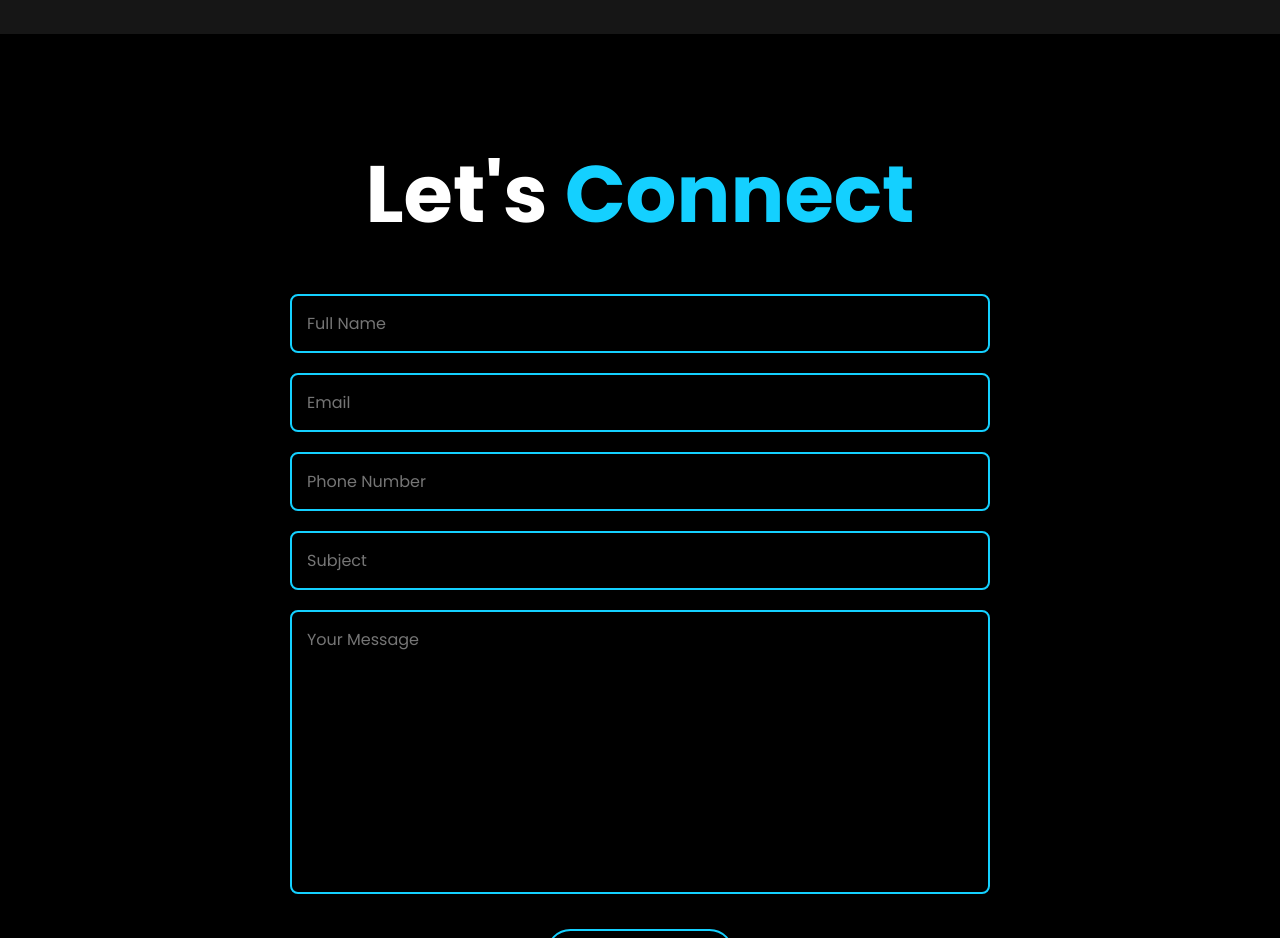
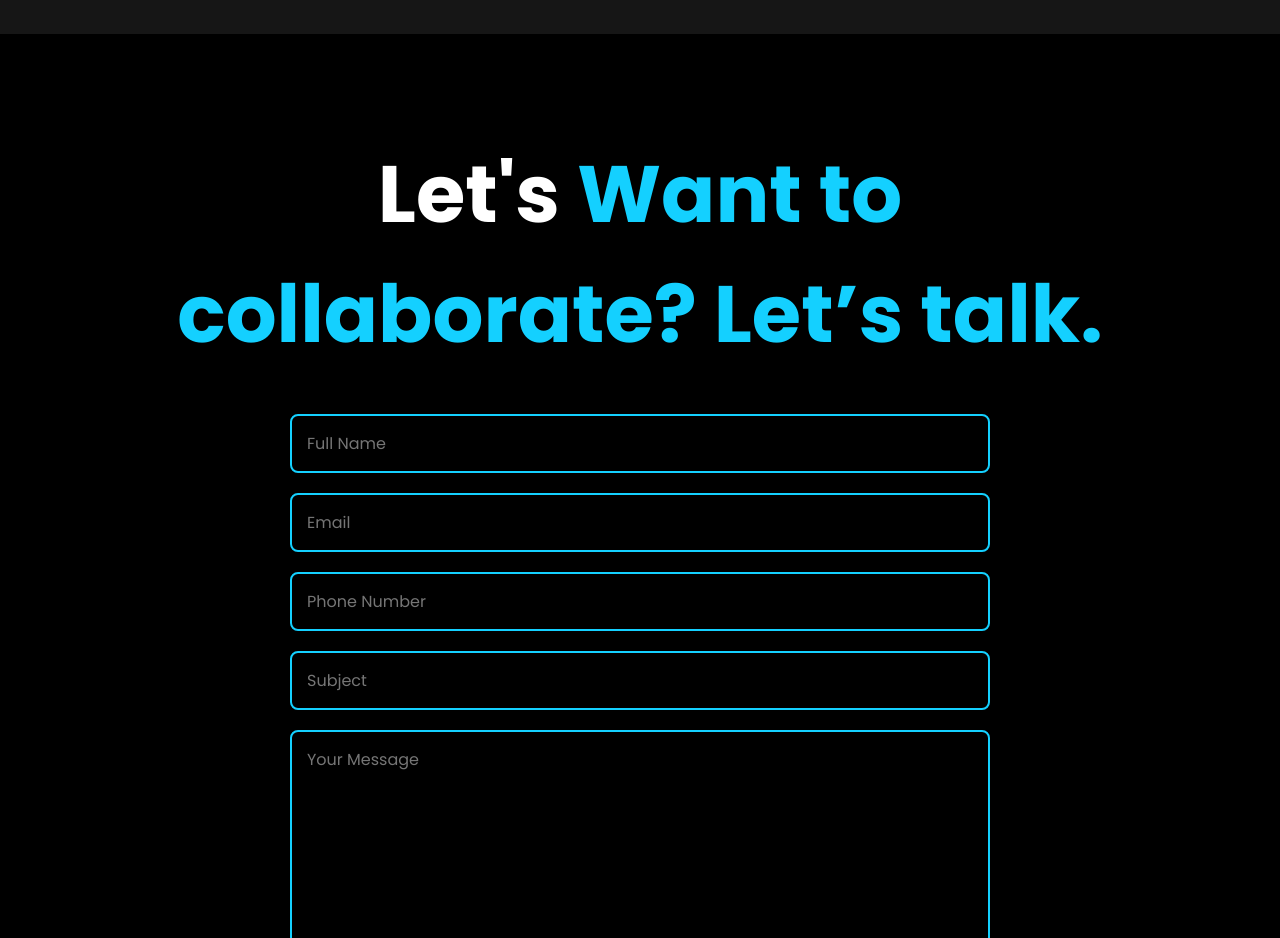
Before and after one commit to rithikrm21/Portfolio, a plain HTML site: page index.html in a window 1280 px wide. Shown: the part 5460-6398 px from the top of the page. Drawn offline with Linux system fonts and the light colour scheme; a web font is replaced by a local one.

Commit message:
Update index.html

```diff
--- a/index.html
+++ b/index.html
@@ -165,7 +165,7 @@
     </section>
 
     <section class="contact" id="contact">
-        <h2 class="heading">Let's <span>Connect</span></h2>
+        <h2 class="heading">Let's <span> Want to collaborate? Let’s talk.</span></h2>
 
         <form action="https://api.web3forms.com/submit" method="POST">
             <input type="hidden" name="access_key" value="80303087-93e0-449a-b23c-b5eef3b04650">
```
